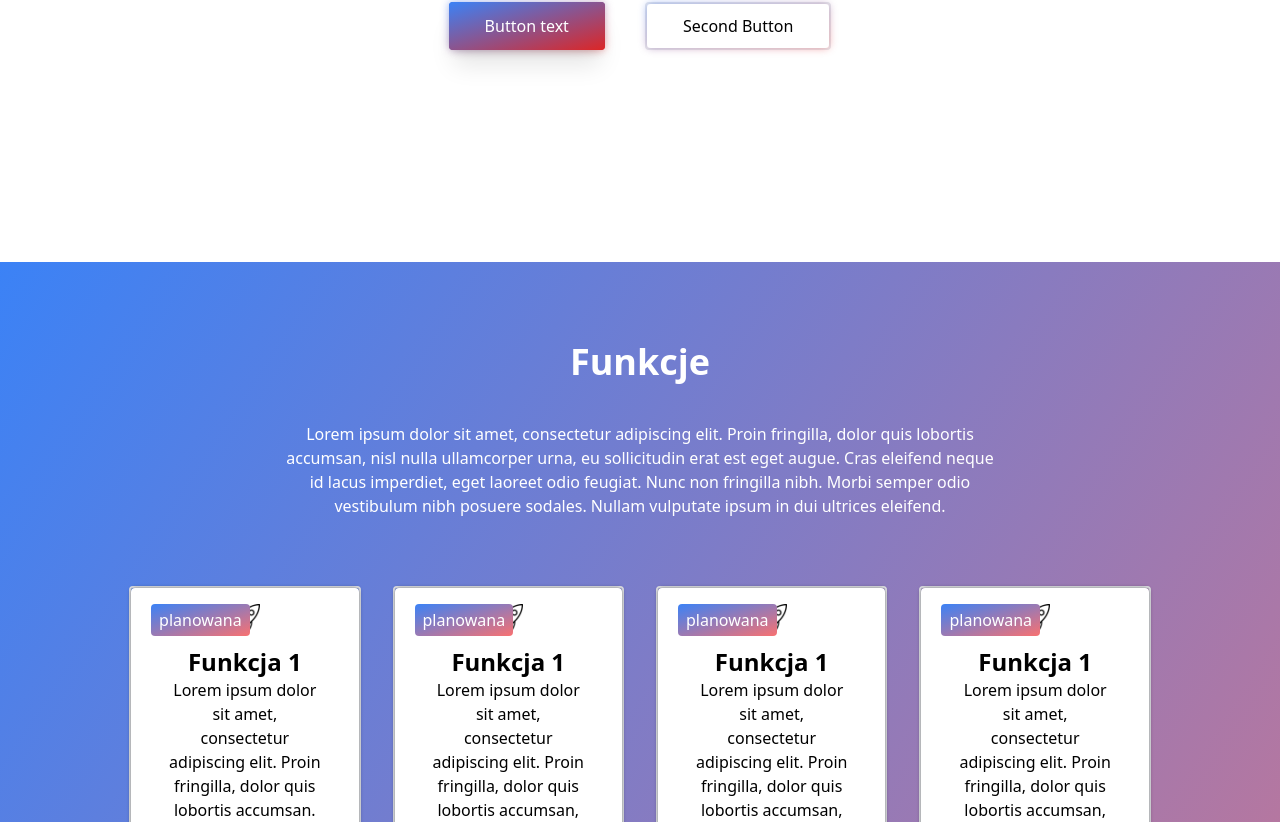
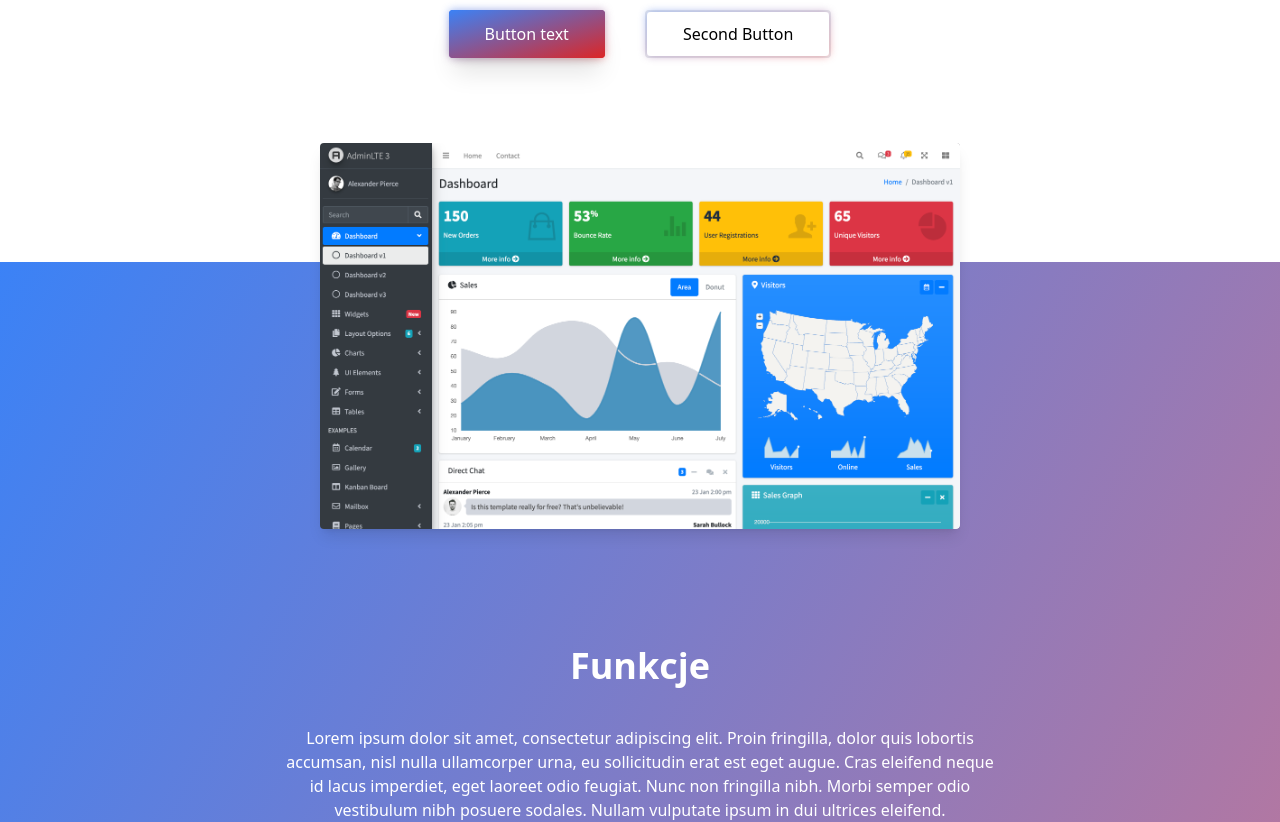
Before and after one commit to ssynowiec/trictic, a Next.js app: page / in a window 1280 px wide. Shown: the part 538-1360 px from the top of the page. Built offline with nearby package versions, Linux system fonts and the light colour scheme.

Commit message:
add: Image component

```diff
--- a/src/components/functions/functions.tsx
+++ b/src/components/functions/functions.tsx
@@ -125,7 +125,7 @@ export const Functions = () => {
 	return (
 		<section
 			id="funkcje"
-			className="flex min-h-screen w-full flex-col items-center justify-center bg-gradient-to-br from-blue-500 to-red-400 py-20"
+			className="flex min-h-screen w-full flex-col items-center justify-center bg-gradient-to-br from-blue-500 to-red-400 py-20 pt-28 md:pt-96"
 		>
 			<Container>
 				<h2 className="text-center text-4xl font-bold text-white">Funkcje</h2>
--- a/src/components/hero/hero.tsx
+++ b/src/components/hero/hero.tsx
@@ -2,13 +2,15 @@ import { Karla } from '@next/font/google';
 import clsx from 'clsx';
 import { Button } from 'components/button/button';
 import { Link } from 'components/link/link';
+import { Image } from 'components/image/image';
+import { HeroImg } from 'components/heroImg/heroImg';
 
 const karla = Karla({ weight: ['800'], subsets: ['latin'] });
 
 export const Hero = () => {
 	return (
-		<section className="flex min-h-screen min-w-full max-w-full items-center justify-center">
-			<div className="pb-12 text-center md:pb-16 lg:px-60">
+		<section className="relative flex min-h-screen min-w-full max-w-full items-center justify-center">
+			<div className="pb-12 text-center lg:px-60">
 				<h1
 					className={clsx(
 						'leading-tighter mb-4 text-6xl font-extrabold tracking-tighter md:text-8xl',
@@ -42,6 +44,7 @@ export const Hero = () => {
 					</div>
 				</div>
 			</div>
+			<HeroImg />
 		</section>
 	);
 };
--- /dev/null
+++ b/src/components/heroImg/heroImg.tsx
@@ -0,0 +1,15 @@
+import { Image } from 'components/image/image';
+
+export const HeroImg = () => {
+	return (
+		<div className="absolute -bottom-16 flex w-full flex-col items-center justify-center md:-bottom-1/3">
+			<Image
+				src="/dashboard.png"
+				alt=""
+				width={1000}
+				height={100}
+				className="w-10/12 md:w-1/2"
+			/>
+		</div>
+	);
+};
--- /dev/null
+++ b/src/components/image/image.tsx
@@ -0,0 +1,29 @@
+import { default as NextImage } from 'next/image';
+import clsx from 'clsx';
+import { Card } from 'components/card/card';
+
+type ImageProps = {
+	src: string;
+	alt?: string;
+	width: number;
+	height: number;
+	className?: string;
+};
+
+export const Image = ({
+	src,
+	alt = '',
+	width,
+	height,
+	className,
+}: ImageProps) => {
+	return (
+		<NextImage
+			src={src}
+			alt={alt}
+			width={width}
+			height={height}
+			className={clsx('rounded shadow-lg', className)}
+		/>
+	);
+};
```
